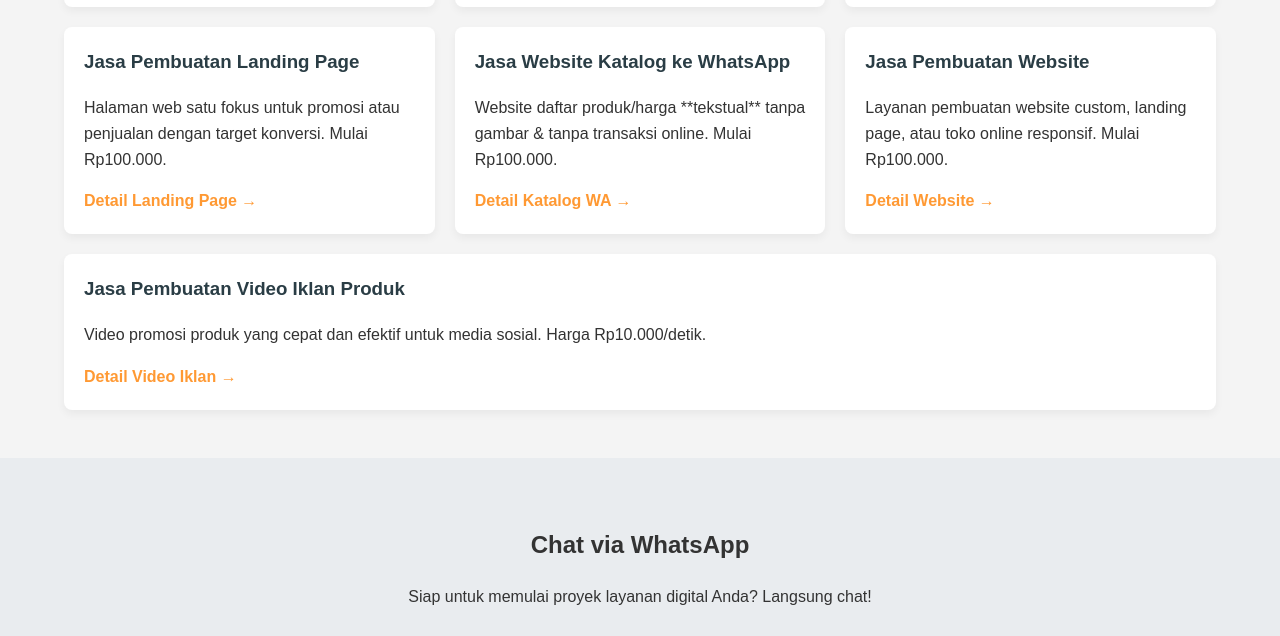
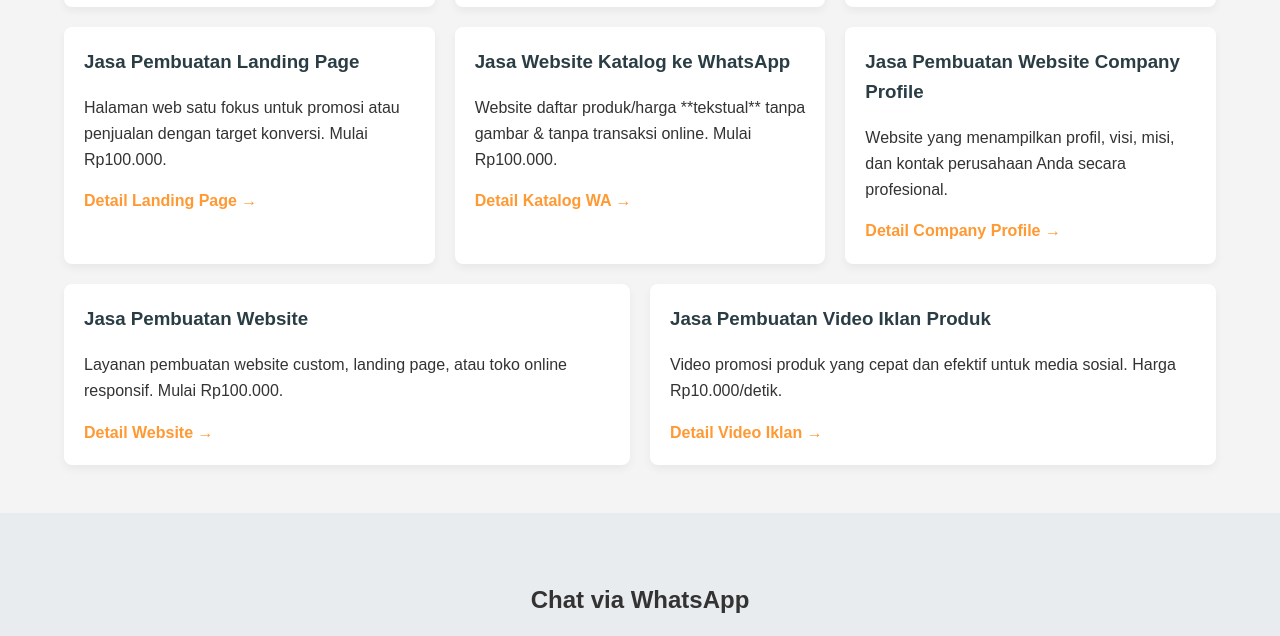
Before and after one commit to lingkungandigital/lingkungandigital.github.io, a plain HTML site: page index.html in a window 1280 px wide. Shown: the part 1018-1654 px from the top of the page. Drawn offline with Linux system fonts and the light colour scheme.

Commit message:
Update index.html

```diff
--- a/index.html
+++ b/index.html
@@ -89,6 +89,12 @@
                     </div>
 
                     <div class="card">
+                        <h3>Jasa Pembuatan Website Company Profile</h3>
+                        <p>Website yang menampilkan profil, visi, misi, dan kontak perusahaan Anda secara profesional.</p>
+                        <a href="https://lingkungandigital.github.io/jasa-pembuatan-website-company-profile" target="_blank" class="service-link">Detail Company Profile &rarr;</a>
+                    </div>
+
+                    <div class="card">
                         <h3>Jasa Pembuatan Website</h3>
                         <p>Layanan pembuatan website custom, landing page, atau toko online responsif. Mulai Rp100.000.</p>
                         <a href="https://lingkungandigital.github.io/jasa-pembuatan-website" target="_blank" class="service-link">Detail Website &rarr;</a>
```
